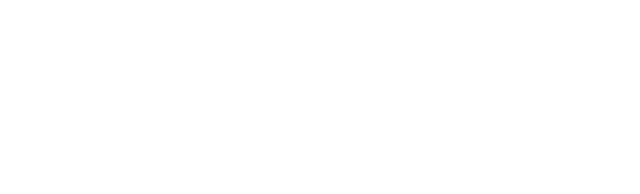
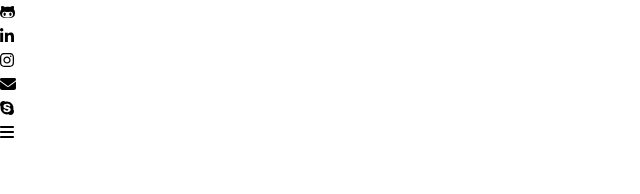
Before and after one commit to Raiden126/new-portfolifo, a React (Vite) app: page / in a window 1280 px wide. Shown: the top 194 px of the page, without its empty margins (0-640 px from the left). Built offline with nearby package versions, Linux system fonts and the light colour scheme.

Commit message:
navbar under process

```diff
--- a/package.json
+++ b/package.json
@@ -12,11 +12,17 @@
   "dependencies": {
     "@emotion/react": "^11.11.4",
     "@emotion/styled": "^11.11.5",
+    "@fortawesome/fontawesome-svg-core": "^6.5.2",
+    "@fortawesome/free-brands-svg-icons": "^6.5.2",
+    "@fortawesome/free-regular-svg-icons": "^6.5.2",
+    "@fortawesome/free-solid-svg-icons": "^6.5.2",
+    "@fortawesome/react-fontawesome": "^0.2.2",
     "@mui/icons-material": "^5.15.20",
     "@mui/material": "^5.15.20",
     "@mui/styled-engine-sc": "^6.0.0-alpha.18",
     "react": "^18.2.0",
     "react-dom": "^18.2.0",
+    "react-router-dom": "^6.23.1",
     "styled-components": "^6.1.11"
   },
   "devDependencies": {
--- a/src/App.tsx
+++ b/src/App.tsx
@@ -4,7 +4,7 @@ function App() {
 
   return (
     <>
-      <main className="h-screen w-screen bg-gradient-to-r from-[#45C680] from-10% via-[#3EF0DC] via-30% to-[#29E5DD] to-90%">
+      <main className="h-screen w-screen bg-gradient-to-r from-[#5ae79a] from-10% via-[#42fde7] via-70% to-[#2cddd4] to-90%">
         <Header />
       </main>
     </>
--- a/src/components/Header.tsx
+++ b/src/components/Header.tsx
@@ -1,9 +1,57 @@
+import { FontAwesomeIcon } from '@fortawesome/react-fontawesome';
+import { faGithubAlt, faInstagram, faLinkedinIn, faSkype, faXTwitter } from '@fortawesome/free-brands-svg-icons';
+import { faBars, faEnvelope } from '@fortawesome/free-solid-svg-icons';
+import { useState } from 'react';
+
 const Header = () => {
+  const [menuPreview, setMenuPreview] = useState(false);
+
+  const socialIcons = [
+    { icon: faGithubAlt, url: "https://github.com/Raiden126" },
+    { icon: faLinkedinIn, url: "https://github.com/Raiden126" },
+    { icon: faInstagram, url: "https://github.com/Raiden126" },
+    { icon: faEnvelope, url: "https://github.com/Raiden126" },
+    { icon: faSkype, url: "https://github.com/Raiden126" }
+  ];
+
+  const navMenuItems = [
+    "Home","About","Projects","Skills", "Contact Me"
+  ]
+
+  const handleMenu = () => {
+    setMenuPreview(!menuPreview);
+  }
+
   return (
-    <nav className="h-20 w-full bg-[#45C680]">
-
+    <nav className="h-20 w-full flex justify-between items-center px-4 sm:px-8 md:px-14">
+      <ul className="flex space-x-4 sm:space-x-6 md:space-x-7">
+        {socialIcons.map((item, index) => (
+          <li className="text-xl" key={index}>
+            <a href={item.url} target="_blank" rel="noopener noreferrer">
+              <FontAwesomeIcon icon={item.icon} />
+            </a>
+          </li>
+        ))}
+      </ul>
+      <div>
+        <FontAwesomeIcon icon={faBars} className='text-3xl' onClick={handleMenu} />
+        {menuPreview && (
+          <div className='fixed top-0 left-0 w-full h-full bg-black bg-opacity-75 flex flex-col items-center justify-center'>
+            <FontAwesomeIcon icon={faXTwitter} className='text-white text-3xl absolute top-5 right-5 cursor-pointer' onClick={handleMenu} />
+            <ul className="text-white text-2xl space-y-4 flex flex-col items-center">
+              {navMenuItems.map((item, index) => (
+                <li key={index}>
+                  <a>
+                    {item}
+                  </a>
+                </li>
+              ))}
+            </ul>
+          </div>
+        )}
+      </div>
     </nav>
-  )
+  );
 }
 
 export default Header;
```
Also changed, not shown: 1 other file (tests, documents, lock files or other folders).
